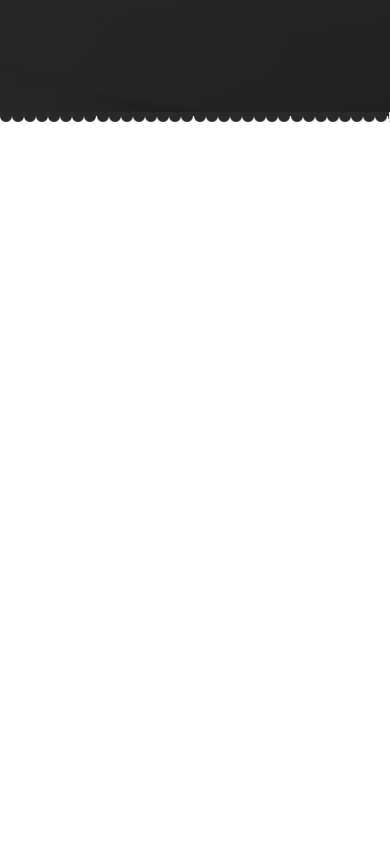
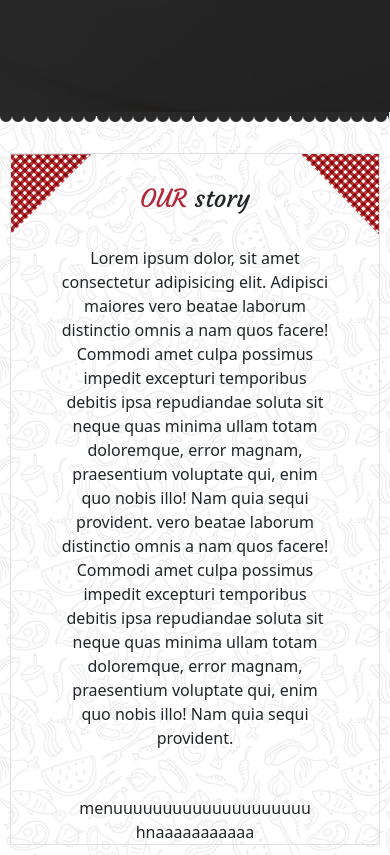
Before and after one commit to O-Abdessamad/Projet_Final-HTML-SCSS-Bootstrap, a website: page index.html in a window 390 px wide. Shown: the part 540-1395 px from the top of the page. Before the commit the page ends 844 px from the top, so only its background shows below. Drawn offline with nearby package versions, Linux system fonts and the light colour scheme.

Commit message:
fin titre & paragraphe

```diff
--- a/index.html
+++ b/index.html
@@ -76,6 +76,51 @@
 <!-------------- end header ----------------->
 <!-------------- main ----------------->
     <main>
+        <!-------------- section-1 ----------------->
+        <section class="section-1 p-10">
+                <div class="feuille container border mt-20 position-relative">
+                    <!------------- titre --------------------->
+                    <div class=" titre text-center font-titre pt-30">
+                        <h2 class="feuille-titre"> <samp class="font-titre text-coleur-titre">OUR</samp> story</h2>
+                        <img src="./public/images/decoration_line.png" alt="">
+                    </div>
+                    <!------------- end titre --------------------->
+                    <!------------- image-right & left --------------------->
+                    <div class="images">
+                        <div class="img-1 position-absolute top-0 start-0">
+                            <img src="./public/images/box-left-top.png" alt="">
+                        </div>
+                        <div  class="img-2 position-absolute top-0 end-0">
+                            <img src="./public/images/box-right-top.png" alt="">
+                        </div>
+                    </div>
+                    <!------------- end image-right & left --------------------->
+                    <!------------- texte --------------------->
+                    <div class=" d-flex justify-content-center">
+                        <p class=" paragraphe text-center">
+                            Lorem ipsum dolor, sit amet consectetur adipisicing elit. Adipisci maiores
+                            vero beatae laborum distinctio omnis a nam quos facere! Commodi amet culpa possimus impedit
+                            excepturi temporibus debitis ipsa repudiandae soluta sit neque quas minima ullam totam
+                            doloremque, error magnam, praesentium voluptate qui, enim quo nobis illo! Nam quia sequi
+                            provident.
+                            vero beatae laborum distinctio omnis a nam quos facere! Commodi amet culpa possimus impedit
+                            excepturi temporibus debitis ipsa repudiandae soluta sit neque quas minima ullam totam
+                            doloremque, error magnam, praesentium voluptate qui, enim quo nobis illo! Nam quia sequi
+                            provident.
+                        </p>
+                    </div>
+                    <!------------- end texte --------------------->
+                    <!------------- menu --------------------->
+                    <div class="text-center mt-30">
+                        menuuuuuuuuuuuuuuuuuuuu hnaaaaaaaaaaa
+                    </div>
+                    <!------------- end menu --------------------->
+
+                </div>
+
+
+        </section>
+        <!-------------- end section-1 ----------------->
 
 
     </main>
--- a/src/sass/modules/home/_main.scss
+++ b/src/sass/modules/home/_main.scss
@@ -0,0 +1,34 @@
+main {
+    background-image: url(../images/main_bg.jpg);
+
+}
+// ---------------------- section-1 --------------------------
+.section-1{
+    .paragraphe{
+        width: 60%;
+    }
+}
+
+// ---------------------- end section-1 --------------------------
+@media (max-width: 426px) {
+   .section-1{
+    .titre{
+        img{
+            width: 50%;
+        }
+    }
+    .images{
+        img{
+            width: 80px;
+            height: 80px;
+        }
+    }
+    .paragraphe{
+        width: 80%;
+    }
+
+
+   }
+
+}
+// end media telephone
```
Also changed, not shown: public/css/app.css.
